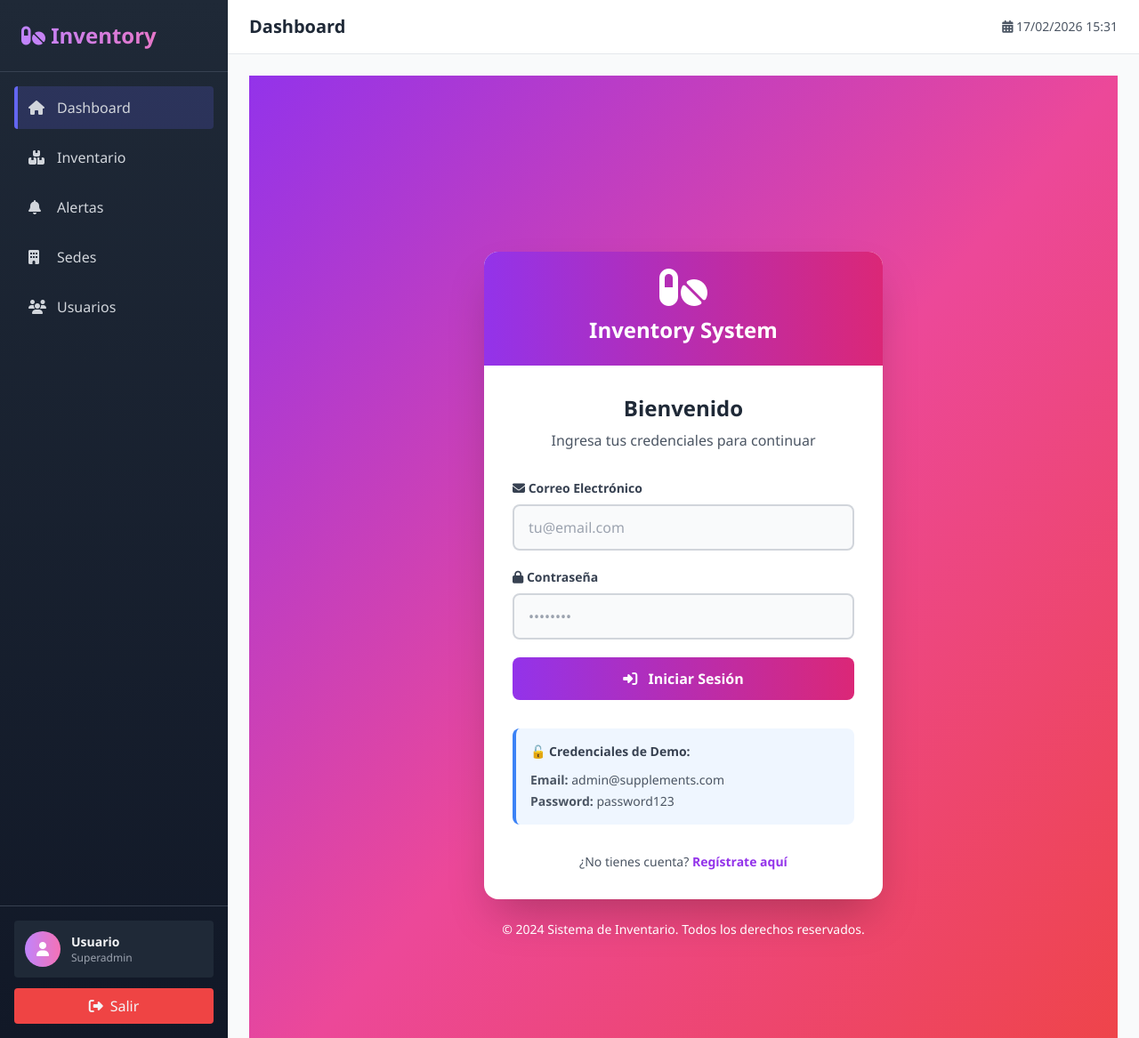
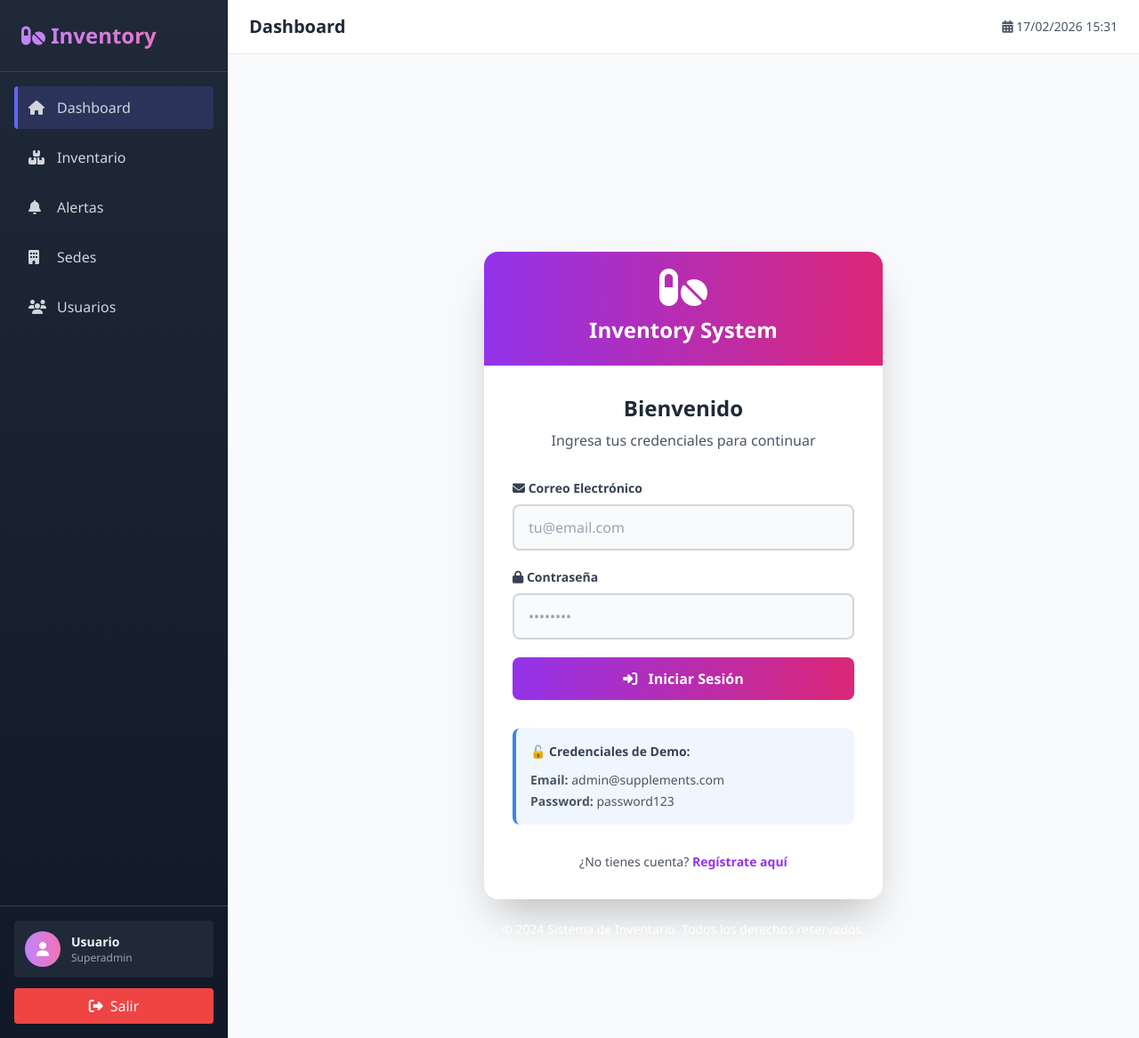
Before and after one commit to Ardilan13/vencimiento, a PHP site: the page made by index.php in a window 1280 px wide. Shown: the whole page at 89% size. Run offline with PHP 8.4, Linux system fonts and the light colour scheme; a user stored in the database is signed in; data comes from the database, SQL or seed files in the repository; some libraries are stand-ins or nearby versions.

Commit message:
diseños fondo de colores

```diff
--- a/app/views/auth/login.php
+++ b/app/views/auth/login.php
@@ -1,7 +1,7 @@
 <?php
 // app/views/auth/login.php
 ?>
-<div class="min-h-screen flex items-center justify-center bg-gradient-to-br from-purple-600 via-pink-500 to-red-500 p-4">
+<div class="min-h-screen flex items-center justify-center p-4">
     <div class="w-full max-w-md">
         <!-- Card Principal -->
         <div class="bg-white rounded-2xl shadow-2xl overflow-hidden">
--- a/app/views/layout.php
+++ b/app/views/layout.php
@@ -22,7 +22,6 @@
         }
 
         body {
-            background: linear-gradient(135deg, #667eea 0%, #764ba2 100%);
             min-height: 100vh;
             font-family: 'Segoe UI', Tahoma, Geneva, Verdana, sans-serif;
         }
```
